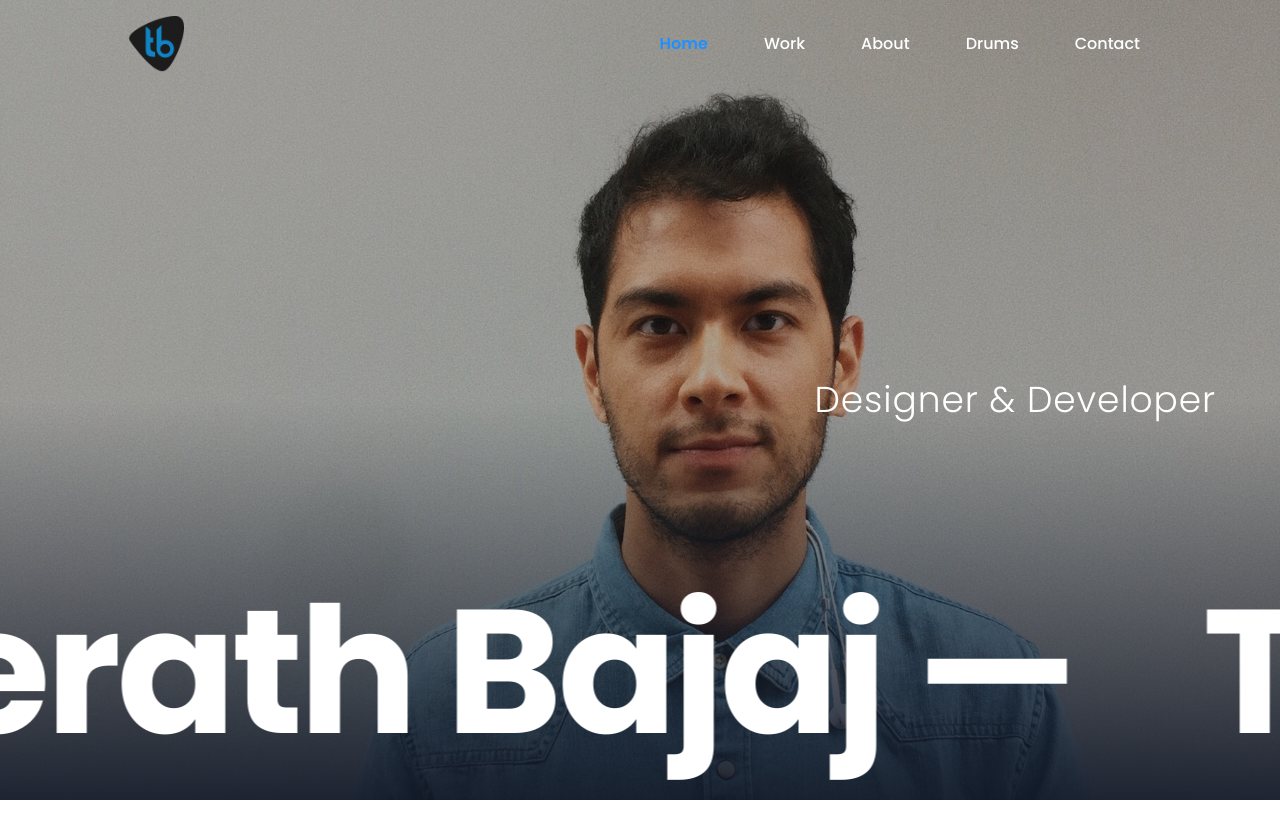
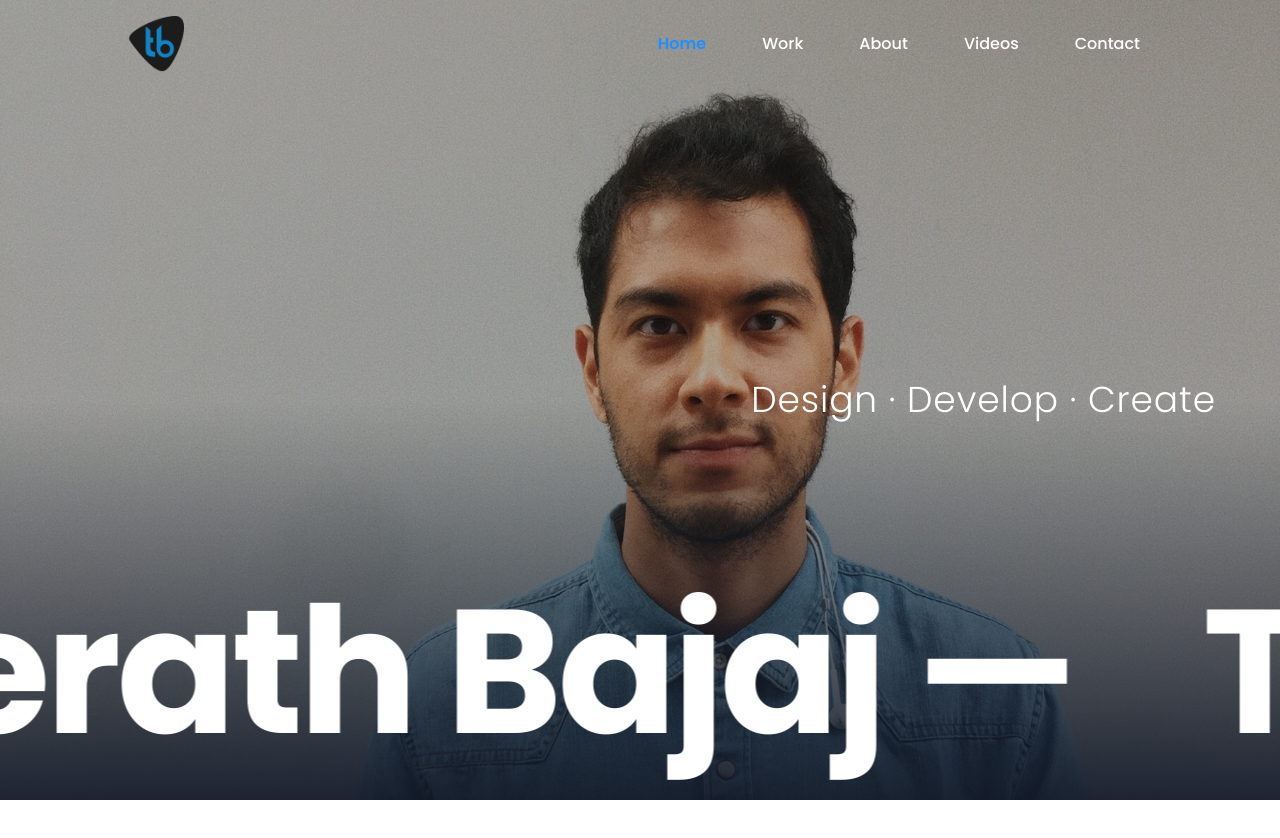
Before and after one commit to teerath24/teerath24.github.io, a React (Vite) app: page / in a window 1280 px wide. Shown: the top 838 px of the page. Built offline with nearby package versions, Linux system fonts and the light colour scheme.

Commit message:
update videos page, hero text, about section

```diff
--- a/src/App.jsx
+++ b/src/App.jsx
@@ -8,7 +8,7 @@ import WelcomeSplash from "./components/WelcomeSplash";
 import Home from "./components/Home";
 import BenStudio from "./components/BenStudio";
 import BenWebsite from "./components/BenWebsite";
-import Drums from "./components/Drums";
+import Videos from "./components/Videos";
 import "./index.css";
 
 function AppContent() {
@@ -64,7 +64,7 @@ function AppContent() {
           <Route path="/work" element={<Work />} />
           <Route path="/about" element={<About />} />
           <Route path="/contact" element={<Contact />} />
-          <Route path="/drums" element={<Drums />} />
+          <Route path="/Videos" element={<Videos />} />
         </Routes>
       )}
     </div>
--- a/src/components/About.jsx
+++ b/src/components/About.jsx
@@ -222,9 +222,9 @@ const About = () => {
                   <span>✦</span> The full package
                 </h3>
                 <p className="text-base sm:text-lg text-gray-700 leading-relaxed">
-                  I handle the entire process, from initial concept to full
-                  implementation. With strong design instincts and solid
-                  development skills, I deliver work that makes an impact.
+                  From concept to final cut — I design, build, and create
+                  content. Whether it's a polished website or a travel vlog, I
+                  bring the full creative vision to life.
                 </p>
               </div>
             </div>
--- a/src/components/Header.jsx
+++ b/src/components/Header.jsx
@@ -164,7 +164,7 @@ const Header = () => {
     { name: "Home", href: "/" },
     { name: "Work", href: "/work" },
     { name: "About", href: "/about" },
-    { name: "Drums", href: "/drums" },
+    { name: "Videos", href: "/videos" },
     { name: "Contact", href: "/contact" },
   ];
 
@@ -174,7 +174,7 @@ const Header = () => {
   const isDarkMode =
     activeLink === "/work" ||
     activeLink === "/about" ||
-    activeLink === "/drums";
+    activeLink === "/videos";
 
   useEffect(() => {
     const handleScroll = () => {
--- a/src/components/Home.jsx
+++ b/src/components/Home.jsx
@@ -360,8 +360,8 @@ const Home = () => {
 
         <div className="absolute top-1/2 right-4 sm:right-8 md:right-16 -translate-y-1/2 transform z-10">
           <p className="text-xl sm:text-3xl md:text-3xl lg:text-4xl font-light text-white tracking-wide text-right leading-tight">
-            <span className="block lg:inline">Designer & </span>
-            <span className="block lg:inline">Developer</span>
+            <span className="block lg:inline">Design · Develop · Create</span>
+            {/* <span className="block lg:inline">Developer</span> */}
           </p>
         </div>
 
--- a/src/components/Drums.jsx
+++ b/src/components/Videos.jsx
@@ -4,24 +4,41 @@ import Footer from "./Footer";
 import useScrollReveal from "../hooks/useScrollReveal";
 import clockedOutImg from "../images/clockedout.png";
 
-// 1. FIXED: Wrapped the times in quotes so they are valid strings
 const videos = [
   {
     id: 1,
+    youtubeId: "gWJpJ3KstTA",
+    band: "NYC Vlog",
+    time: "13:20",
+  },
+  {
+    id: 2,
+    youtubeId: "W042glN63pE",
+    band: "MANILA Vlog",
+    time: "13:31",
+  },
+  {
+    id: 3,
+    youtubeId: "zlVTNveri5A",
+    band: "PHILADEPHIA Vlog",
+    time: "07:57",
+  },
+  {
+    id: 4,
     youtubeId: "xpywNV_1w_I",
     band: "PlanetShakers",
     song: "Come Right Now",
     time: "3:27",
   },
   {
-    id: 2,
+    id: 5,
     youtubeId: "K5PkTZhT_KI",
     band: "Paramore",
     song: "Misery Business",
     time: "3:26",
   },
   {
-    id: 3,
+    id: 6,
     youtubeId: "3y-eoHwDTOU",
     band: "Twenty One Pilots",
     song: "Ride",
@@ -110,7 +127,7 @@ const VideoCard = ({ video, index }) => {
   );
 };
 
-const Drums = () => {
+const Videos = () => {
   useScrollReveal();
 
   return (
@@ -122,19 +139,19 @@ const Drums = () => {
           {/* Hero */}
           <div className="mb-8 animate-on-scroll">
             <h1 className="text-5xl sm:text-6xl md:text-7xl lg:text-8xl xl:text-9xl font-light leading-tight mb-6">
-              I also play
+              I also create
               <br />
-              the drums
+              videos
             </h1>
             <p className="text-gray-500 text-4xl sm:text-5xl max-w-xl font-mono mt-4">
-              {"<> 🥁 </>"}
+              {"<> 🎬 </>"}
             </p>
           </div>
 
           {/* Divider with clockedout image circle */}
           <div className="flex items-center gap-6 mb-16 animate-on-scroll">
             <p className="text-xs text-gray-400 uppercase tracking-widest whitespace-nowrap">
-              drum
+              clips
             </p>
             <div className="flex-1 h-px bg-gray-300 relative">
               <div className="absolute right-8 top-1/2 -translate-y-1/2 w-32 h-32 sm:w-36 sm:h-36 md:w-40 md:h-40 rounded-full overflow-hidden bg-gray-200 flex-shrink-0 z-10">
@@ -164,7 +181,7 @@ const Drums = () => {
               </div>
             </div>
             <p className="text-xs text-gray-400 uppercase tracking-widest whitespace-nowrap">
-              sessions
+              edits
             </p>
           </div>
         </div>
@@ -175,4 +192,4 @@ const Drums = () => {
   );
 };
 
-export default Drums;
+export default Videos;
```
